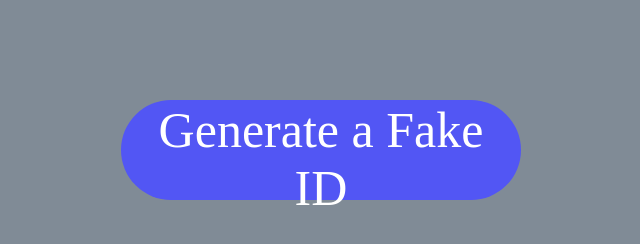
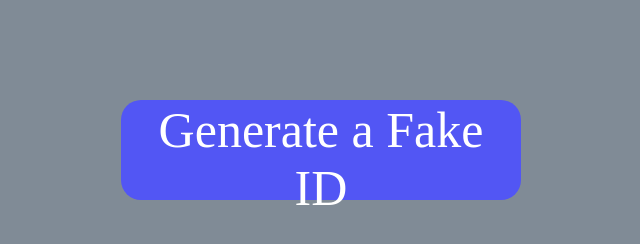
Before and after one commit to Anuragd275/fake-identity-generator, a plain HTML site: page index.html in a window 1280 px wide. Shown: the whole page, without its empty margins (319-959 px from the left). Drawn offline with Linux system fonts and the light colour scheme.

Commit message:
Update style.css

```diff
--- a/style.css
+++ b/style.css
@@ -15,7 +15,7 @@ body {
   color: #fff;
   background-color: #5256f4;
   border: none;
-  border-radius: 50px;
+  border-radius: 20px;
   font-family: montserrat;
   margin-top: 100px;
   cursor: pointer;
```
